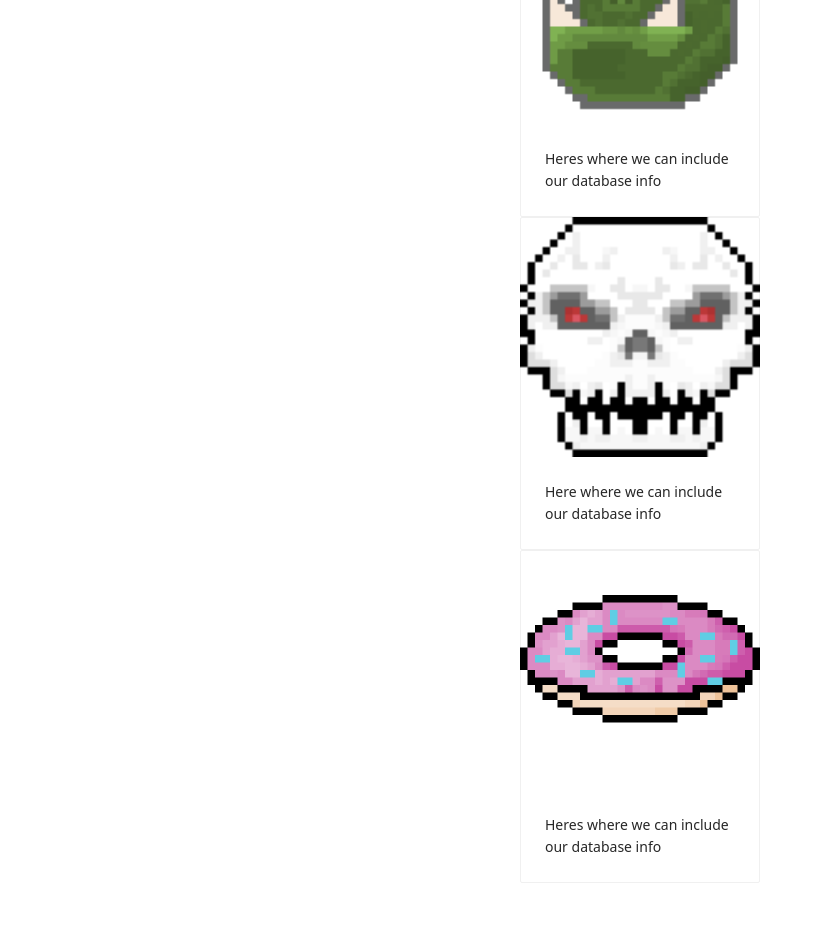
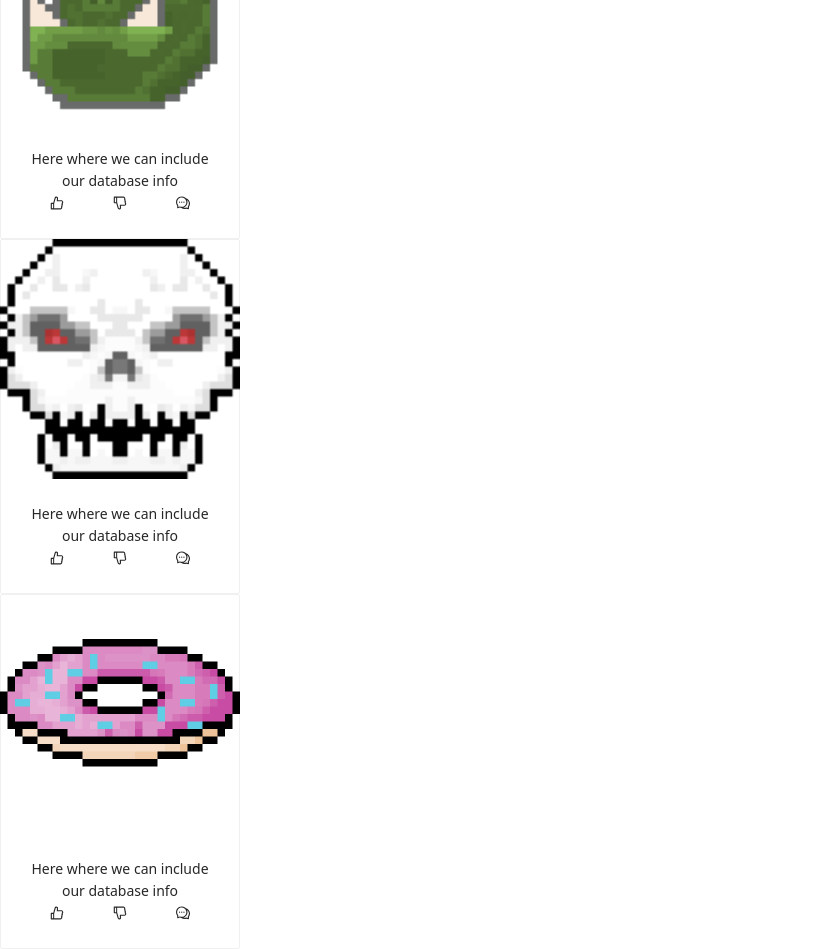
Before and after one commit to Skyw41k3r/project-3, a React (Create React App) app in the folder client/: page / in a window 1280 px wide. Shown: the part 660-1609 px from the top of the page, without its empty margins (0-823 px from the left). Before the commit the page ends 1543 px from the top, so only its background shows below. Built offline with nearby package versions, Linux system fonts and the light colour scheme.

Commit message:
progress

```diff
--- a/client/src/App.css
+++ b/client/src/App.css
@@ -1,4 +1,4 @@
-/* @import '~antd/dist/antd.min.css'; */
+/*@import '~antd/dist/antd.min.css'; */
 .navbar {
     background: rgb(229,210,196);
     background: linear-gradient(0deg, rgba(229,210,196,1) 0%, rgba(183,110,121,1) 100%);
@@ -74,5 +74,28 @@ padding-top: 5em;
 font-size: 2.5em;
 
 }
-.secondary-container{
+.card-container{
+    text-align:center;
+    width: 100%;
 }
+.db-comment{
+    width: 100%;
+    text-align: center;
+}
+.likeandcomment{
+    width: 100%;
+    display: flex;
+}
+.likebtn{
+    float: left;
+    width: 33.3%;
+}
+.dislikebtn{
+    float: left;
+    width: 33.3%;
+}
+.commentbtn{
+
+    float: left;
+    width: 33.3%;
+}
--- a/client/src/pages/Home.js
+++ b/client/src/pages/Home.js
@@ -1,14 +1,11 @@
 import React from "react";
-import { Card , Row } from 'antd';
-import 'antd/dist/antd.css';
-import pixelOrc from '../images/pixel-orc.png';
-import pixelSkull from '../images/pixel-skull.png';
-import pixelDonut from '../images/pixel-donut.png';
-import {
-   BrowserRouter as Router,
-   Link,
- } from "react-router-dom";
-
+import { Card, Row, Col, Divider } from "antd";
+import "antd/dist/antd.css";
+import { LikeOutlined, DislikeOutlined,CommentOutlined } from "@ant-design/icons";
+import pixelOrc from "../images/pixel-orc.png";
+import pixelSkull from "../images/pixel-skull.png";
+import pixelDonut from "../images/pixel-donut.png";
+import { BrowserRouter as Router, Link } from "react-router-dom";
 
 const Home = () => (
   <div>
@@ -16,59 +13,118 @@ const Home = () => (
       <div className="main-container">
         <div className="left-container">
           <h1>Afforable Art a Click Away</h1>
-     <p> Sign Up for exclusive discounts and deals. You'll meet our artists, 24/7 consulting - and more.</p>
-     <Link to="/"><a className="primary-cta">Sign Up</a></Link>
-     <Link to = "/"><a className = "secondary-cta"> Sign In</a></Link>
+          <p>
+            {" "}
+            Sign Up for exclusive discounts and deals. You'll meet our artists,
+            24/7 consulting - and more.
+          </p>
+          <Link to="/">
+            <a className="primary-cta">Sign Up</a>
+          </Link>
+          <Link to="/">
+            <a className="secondary-cta"> Sign In</a>
+          </Link>
         </div>
 
         <div className="right-container">
-   <div className="image-container">
-     picture here
+          <div className="image-container">picture here</div>
         </div>
-   </div>
-
       </div>
     </div>
     <div className="secondary-container">
-   <Row justify="center" className="home-row">
-      <div>
+      <Row className="home-row" orientation="left" >
+        <div >
+         <div className="card-li">
+            <Col>
           <Card
-      className="home-card-1"
+            className="home-card"
             hoverable
             style={{
               width: 240,
             }}
             cover={<img alt="example" src={pixelOrc} />}
           >
-      Heres where we can include our database info
+            <div className="card-container">
+              <div className="db-comment">
+                Here where we can include our database info
+              </div>
+              <div className="likeandcomment">
+                <div className="likebtn">
+                  <LikeOutlined />
+                </div>
+                <div className="dislikebtn">
+                  <DislikeOutlined />
+                </div>
+                <div className="commentbtn">
+                <CommentOutlined />
+                </div>
+              </div>
+            </div>
           </Card>
-
+          </Col>
+          </div>
+          <div className="card-li">
+          <Col>
           <Card
-      className="home-card-2"
+            className="home-card"
             hoverable
             style={{
               width: 240,
             }}
             cover={<img alt="example" src={pixelSkull} />}
           >
+            <div className="card-container">
+              <div className="db-comment">
                 Here where we can include our database info
+              </div>
+              <div className="likeandcomment">
+                <div className="likebtn">
+                  <LikeOutlined />
+                </div>
+                <div className="dislikebtn">
+                  <DislikeOutlined />
+                </div>
+                <div className="commentbtn">
+                <CommentOutlined />
+                </div>
+              </div>
+            </div>
           </Card>
-
+          </Col>
+          </div>
+          <div className="card-li">
+          <Col>
           <Card
-      className="home-card-3"
+            className="home-card"
             hoverable
             style={{
               width: 240,
             }}
             cover={<img alt="example" src={pixelDonut} />}
           >
-      Heres where we can include our database info
+            <div className="card-container">
+              <div className="db-comment">
+                Here where we can include our database info
+              </div>
+              <div className="likeandcomment">
+                <div className="likebtn">
+                  <LikeOutlined />
+                </div>
+                <div className="dislikebtn">
+                  <DislikeOutlined />
+                </div>
+                <div className="commentbtn">
+                <CommentOutlined />
+                </div>
+              </div>
+            </div>
           </Card>
+          </Col>
+          </div>
         </div>
       </Row>
     </div>
   </div>
-
 );
 
 export default Home;
--- a/package.json
+++ b/package.json
@@ -3,13 +3,14 @@
   "version": "0.1.0",
   "private": true,
   "dependencies": {
+    "@ant-design/icons": "^4.7.0",
     "@testing-library/jest-dom": "^5.16.5",
     "@testing-library/react": "^13.3.0",
     "@testing-library/user-event": "^13.5.0",
     "multer": "^1.4.5-lts.1",
     "react": "^18.2.0",
     "react-dom": "^18.2.0",
-    "react-scripts": "^2.1.3",
+    "react-scripts": "^5.0.1",
     "web-vitals": "^2.1.4"
   },
   "scripts": {
```
Also changed, not shown: 1 other file (tests, documents, lock files or other folders). Lines whose indentation alone changed are shown as unchanged.
